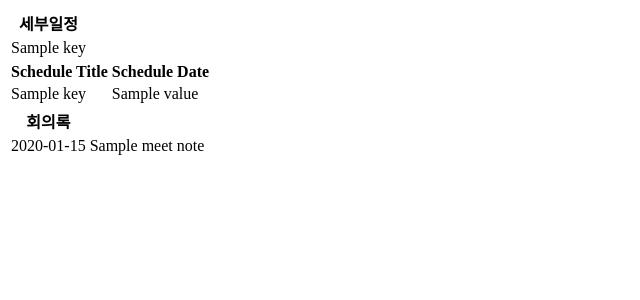
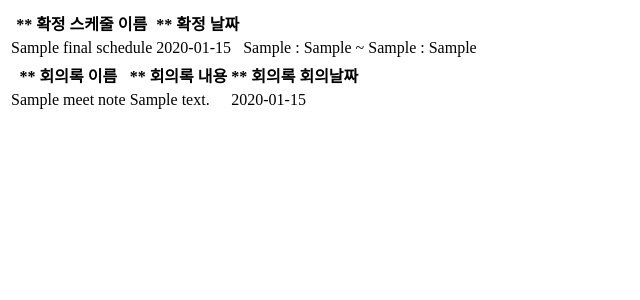
Before and after one commit to Serengeti-Lion-Project/back-end, a Spring app: template src/main/resources/templates/thymeleaf/mainTeamPage.html in a window 1280 px wide. Shown: the top 300 px of the page, without its empty margins (0-640 px from the left). Run offline with Thymeleaf, Linux system fonts and the light colour scheme; the template is opened without the code that fills it: most values are stand-ins (such as "Sample title", 1, 10 or a date in 2020); data that the repository does not hold is empty; some of the project's set-up classes (security, data sources, template engines, error pages and the like) are left out, and stand-ins take their place.

Commit message:
[feat] 메인페이지 팀별화면 완성

```diff
--- a/src/main/java/SerengetiLionProject/demo/controller/TeamController.java
+++ b/src/main/java/SerengetiLionProject/demo/controller/TeamController.java
@@ -132,10 +132,7 @@ public class TeamController {
         List<FinalSchedule> finalSchedules = finalScheduleService.findAllbyTeamId(team_id);
         List<MeetNote> notes = meetNoteService.findAllByTeam_id(team_id); // 팀 회의록
 
-        // 팀의 회의 일정
-        for(int i=0;i<finalSchedules.size();i++){
-            System.out.println("finalSchedules[i] = " + finalSchedules.get(i).getSchedule_title());
-        }
+        // 팀의 최종 스케줄
         model.addAttribute("finalSchedules",finalSchedules);
         // 팀의 회의록
         model.addAttribute("notes",notes);
--- a/src/main/resources/templates/thymeleaf/mainTeamPage.html
+++ b/src/main/resources/templates/thymeleaf/mainTeamPage.html
@@ -10,51 +10,37 @@
         <table>
             <thead>
             <tr>
-                <th>세부일정</th>
+                <th>** 확정 스케줄 이름</th>
+                <th> ** 확정 날짜</th>
+                <th></th>
             </tr>
             </thead>
             <tbody>
-            <tr th:each="team : ${teams}">
-                <td th:text="${team.key}"></td>
-                <td>
-                <td th:text="${sc.key}"></td>
-                <td th:text="${sc.value}"></td>
-                </td>
-            </tr>
-            </tbody>
-        </table>
-
-    </div>
-
-    <div>
-        <table>
-            <thead>
-            <tr>
-                <th>Schedule Title</th>
-                <th>Schedule Date</th>
-            </tr>
-            </thead>
-            <tbody>
-            <tr th:each="sc : ${schedules}">
-                <td th:text="${sc.key}"></td>
-                <td th:text="${sc.value}"></td>
-
+            <tr th:each="finalSchedule : ${finalSchedules}">
+                <td th:text="${finalSchedule.schedule_title}"></td>
+                <td th:text="${finalSchedule.final_date}"></td>
+                <td th:text="${finalSchedule.final_start_hour}+' :'"></td>
+                <td th:text="${finalSchedule.final_start_min}+' ~'"></td>
+                <td th:text="${finalSchedule.final_end_hour}+' :'"></td>
+                <td th:text="${finalSchedule.final_end_min}"></td>
             </tr>
             </tbody>
         </table>
     </div>
     <div>
         <table>
-            <thread>
+            <thead>
                 <tr>
-                    <th>회의록</th>
+                    <th>** 회의록 이름</th>
+                    <th>** 회의록 내용</th>
+                    <th>** 회의록 회의날짜</th>
                 </tr>
-            </thread>
+            </thead>
             <tbody>
             <tr th:each="note : ${meetNoteList}">
+                <td th:text="${note.note_title}"></td>
+                <td th:text="${note.note_content}"></td>
                 <td th:text="${note.write_date}"></td>
-                <td th:text="${note.note_title}"></td>
-
             </tr>
             </tbody>
         </table>
```
